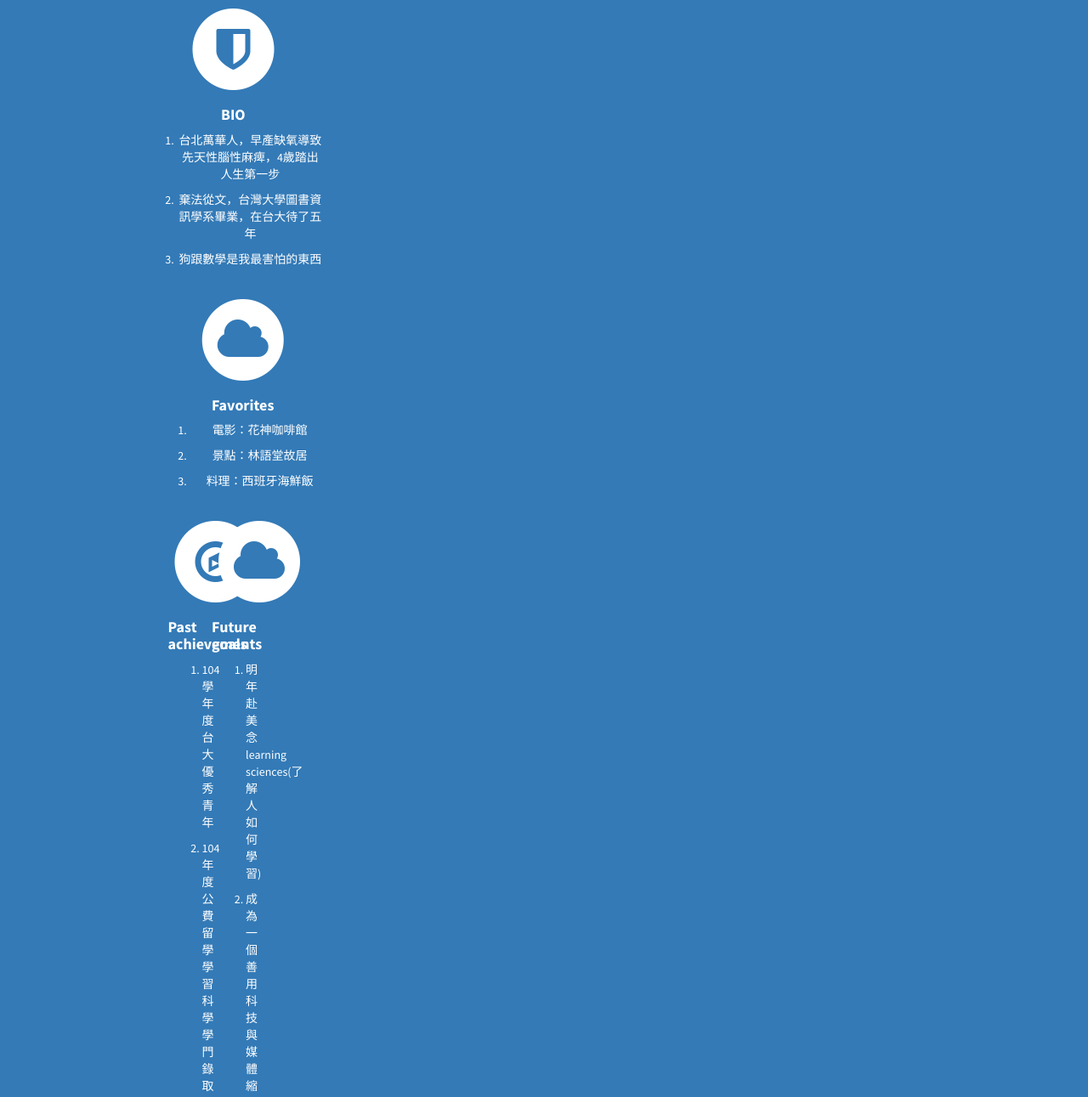
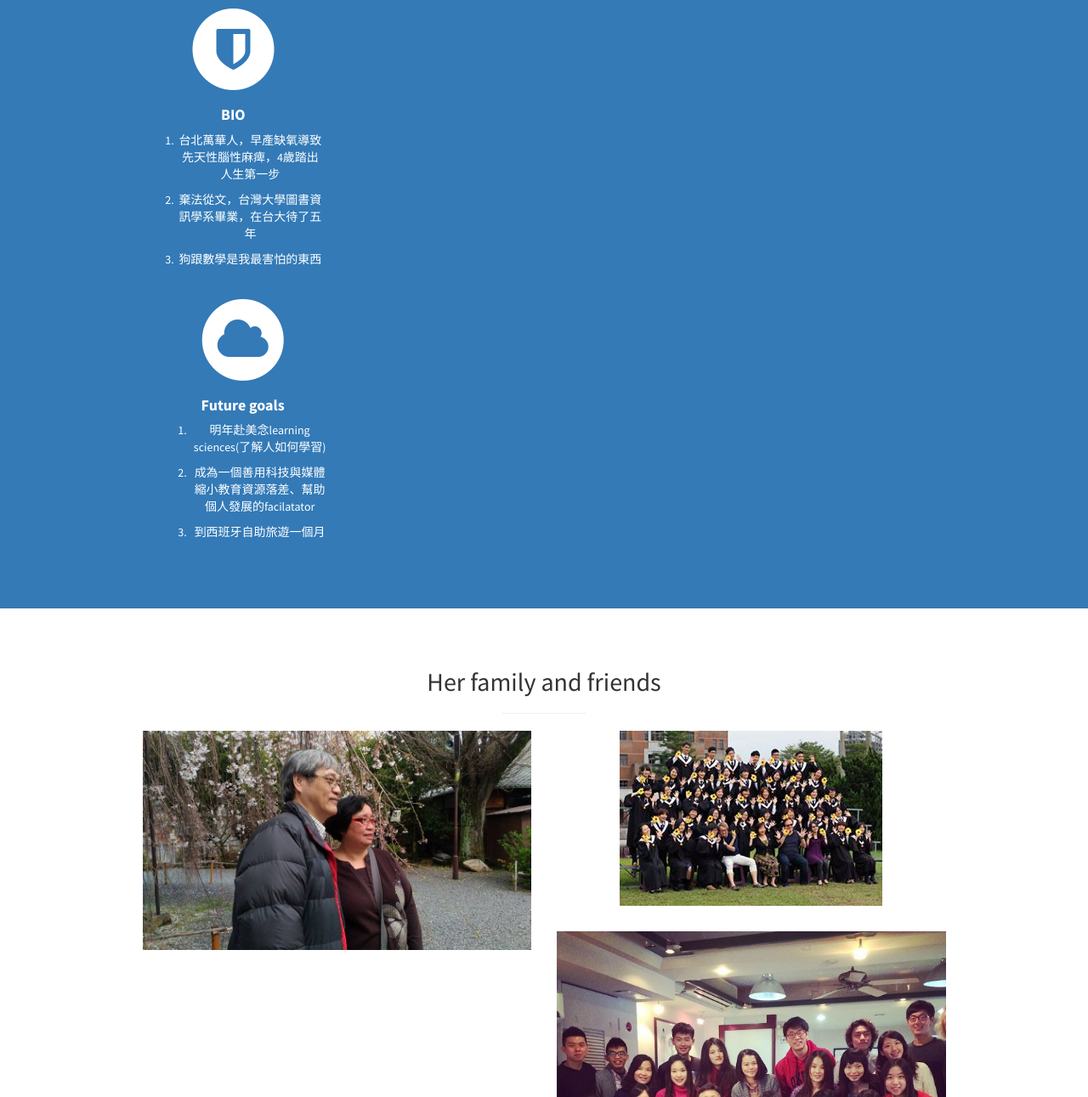
Before and after one commit to lilyqute/ntu, a plain HTML site: page index.html in a window 1280 px wide. Shown: the part 1545-2836 px from the top of the page at 85% size. Drawn offline with Linux system fonts and the light colour scheme.

Commit message:
no message

```diff
--- a/index.html
+++ b/index.html
@@ -110,39 +110,8 @@
                             </div>
                         </div>
                     </div>
-                       <div class="col-md-3 col-sm-6">
-                            <div class="service-item">
-                                <span class="fa-stack fa-4x">
-                                <i class="fa fa-circle fa-stack-2x"></i>
-                                <i class="fa fa-cloud fa-stack-1x text-primary"></i>
-                            </span>
-                                <h4>
-                                    <strong>Favorites</strong>
-                                </h4>
-                                <ol>
-				<li><p>電影：花神咖啡館</p></li>
-				<li><p>景點：林語堂故居</p></li>
-				<li><p>料理：西班牙海鮮飯  </p></li>
-			</ol>
-                            </div>
-                        <div class="col-md-3 col-sm-6">
-                            <div class="service-item">
-                                <span class="fa-stack fa-4x">
-                                <i class="fa fa-circle fa-stack-2x"></i>
-                                <i class="fa fa-compass fa-stack-1x text-primary"></i>
-                            </span>
-                                <h4>
-                                    <strong>Past achievements</strong>
-                                </h4>
 
-			<ol>
-				<li><p>104學年度 台大 優秀青年</p></li>
-				<li><p>104年度公費留學 學習科學 學門 錄取</p></li>
-				<li><p>雅思（IELTS） 7.5/9 、多益（TOEIC）970/990  </p></li>
-			</ol>
 
-                            </div>
-                        </div>
                         <div class="col-md-3 col-sm-6">
                             <div class="service-item">
                                 <span class="fa-stack fa-4x">
```
